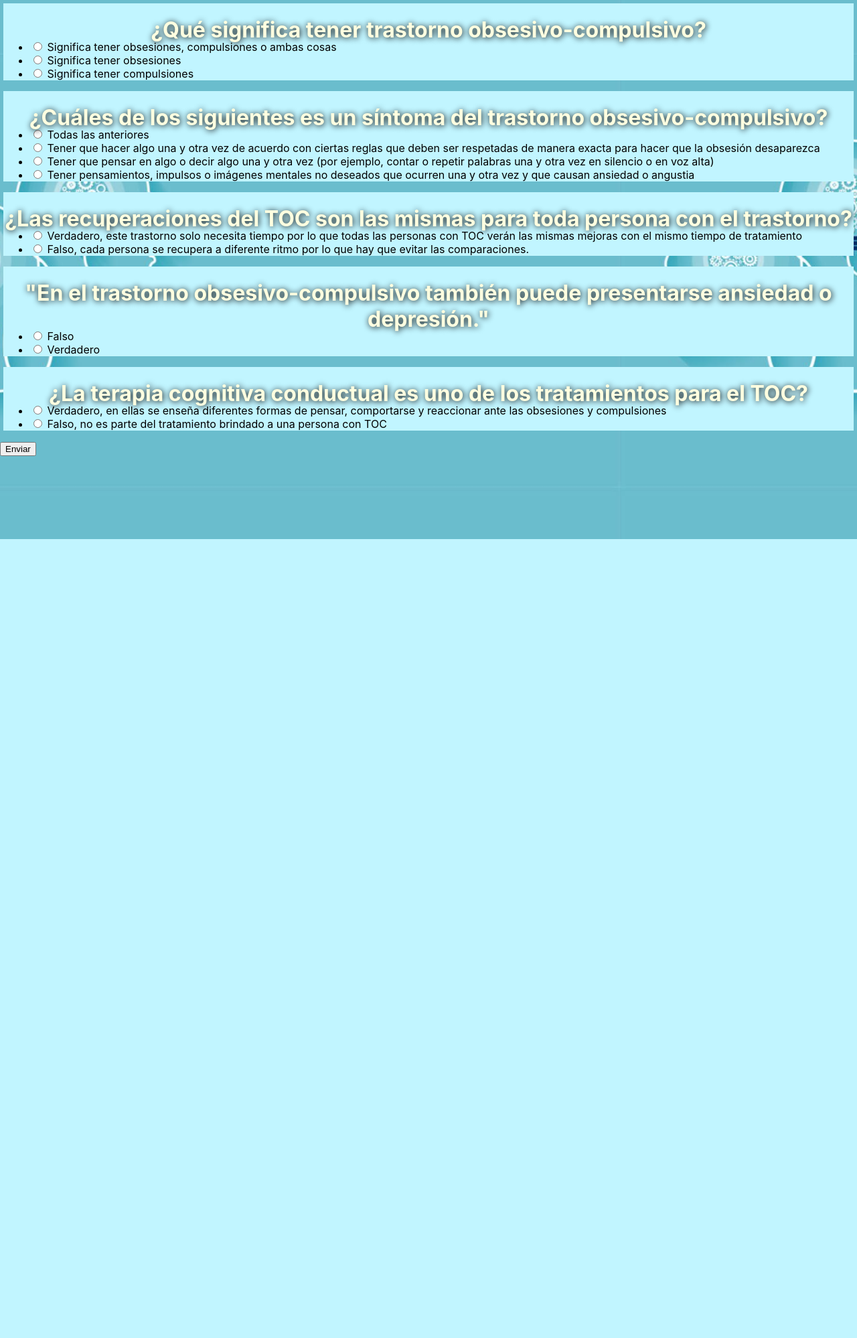
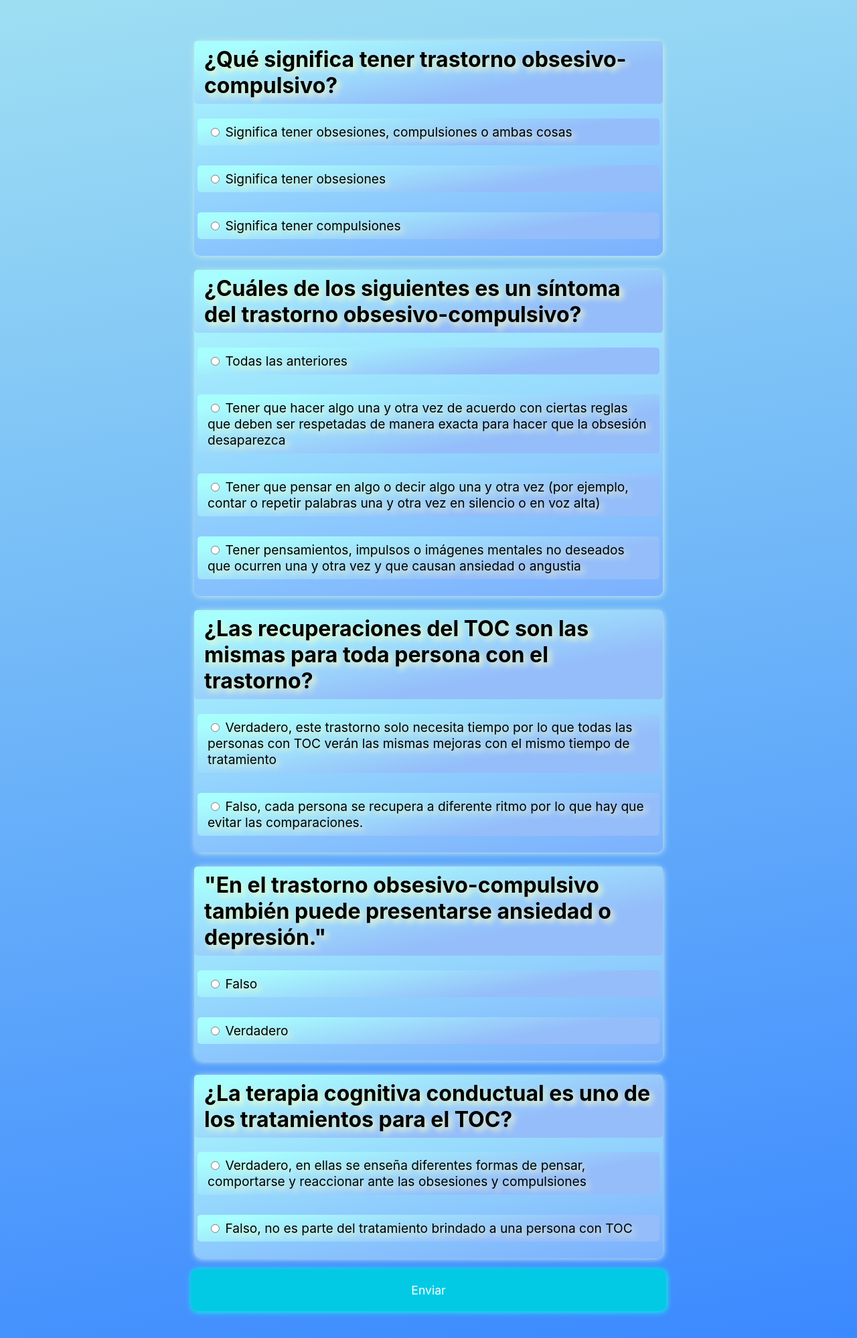
Before and after one commit to J-ValSan/Clear-Minds, a Flask app: page /preguntasJuntas/TOC/ in a window 1280 px wide. Shown: the whole page at 67% size. Before the commit the page ends 805 px from the top, so only its background shows below. Run offline with Flask 2, Linux system fonts and the light colour scheme; parts of the project's set-up code (start-up, migrations or seed data) failed here and were passed over; some libraries are stand-ins or nearby versions.

Commit message:
Update preguntasJuntas.html

```diff
--- a/app_CM/parteGiovanni/templates/preguntasJuntas.html
+++ b/app_CM/parteGiovanni/templates/preguntasJuntas.html
@@ -1,16 +1,23 @@
+
+
 
 <!DOCTYPE html>
 <html>
+
 	<head>
 		<meta charset="utf-8">
 		<meta name="viewport" content="width=device-width, initial-scale=1">
 		<title>Preguntas</title>
-		<link rel="stylesheet" href="{{url_for('static', filename='style.css')}}">
+		<link rel="stylesheet" href="{{url_for('static', filename='preguntasestilo.css')}}">
+
 	</head>
+
 	<body>
+
+
 		<form action="." method="post">
 			{% for pregunta in preguntas %}
-			<div style="background-color: rgb(193, 245, 255); margin: 5px;" class="quiz-container" id="quiz">
+			<div style="background-image: linear-gradient(350deg,  #7cb0fd 0%, #aefdfd 100%); margin: 5px;" class="quiz-container" id="quiz">
 				<h1>{{ pregunta.pregunta }}</h1>
 				<input type="number" name="correcta-{{pregunta.id}}" value="{{ pregunta.correcta }}" hidden>
 				<ul>
@@ -19,6 +26,7 @@
 							<input type="radio" name="respuesta-{{pregunta.id}}" id="respuesta-{{loop.index}}-{{pregunta.id}}" value="{{loop.index}}">
 							<label for="respuesta-{{loop.index}}-{{pregunta.id}}">{{ respuesta }}</label>
 						</li>
+						<br />
 					{% endfor %}
 				</ul>
 			</div>
```
